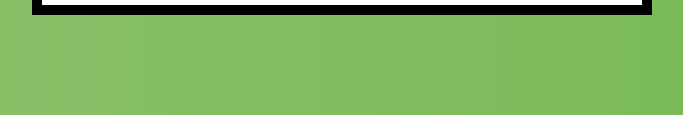
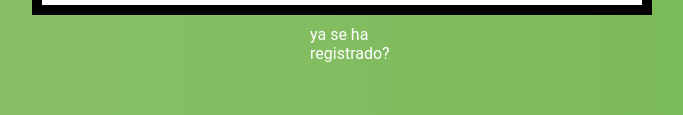
Before and after one commit to JoseJR2202/Registro_WEB2, a plain HTML site: page web22/WebContent/index.html in a window 1280 px wide. Shown: the part 513-628 px from the top of the page, without its empty margins (298-981 px from the left). Drawn offline with Linux system fonts and the light colour scheme.

Commit message:
Add files via upload

```diff
--- a/web22/WebContent/index.html
+++ b/web22/WebContent/index.html
@@ -24,6 +24,7 @@
 			<button id="boton" name="boton" type="submit">enviar</button>
 		</form>
 		</div>
+		<a href="public/views/Login.html" id="login"><p>ya se ha registrado?</p> </a>
 		<script src="public/scripts/funcion.js" type="text/javascript"></script>
 </body>
 </html>
--- a/web22/WebContent/public/styles/estilo_login.css
+++ b/web22/WebContent/public/styles/estilo_login.css
@@ -51,7 +51,12 @@ input{
 	position: absolute;
 	margin: 15px 23% 0;
 }
-
+p{
+	font-family: "Roboto", sans-serif;
+	position: absolute;
+	margin: 10px 600px 0px;
+	color: #ffffff;
+}
 body {
   background: #76b852;
   background: -webkit-linear-gradient(right, #76b852, #8DC26F);
```
